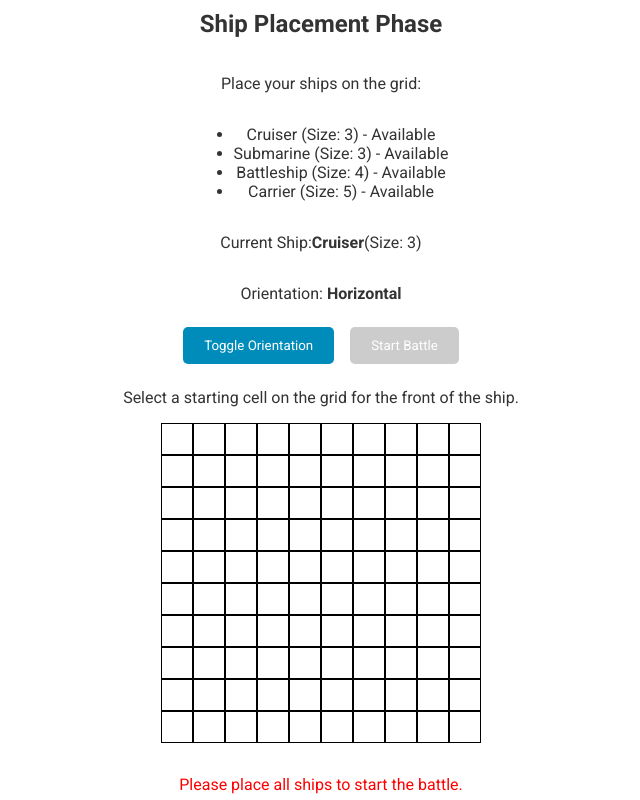
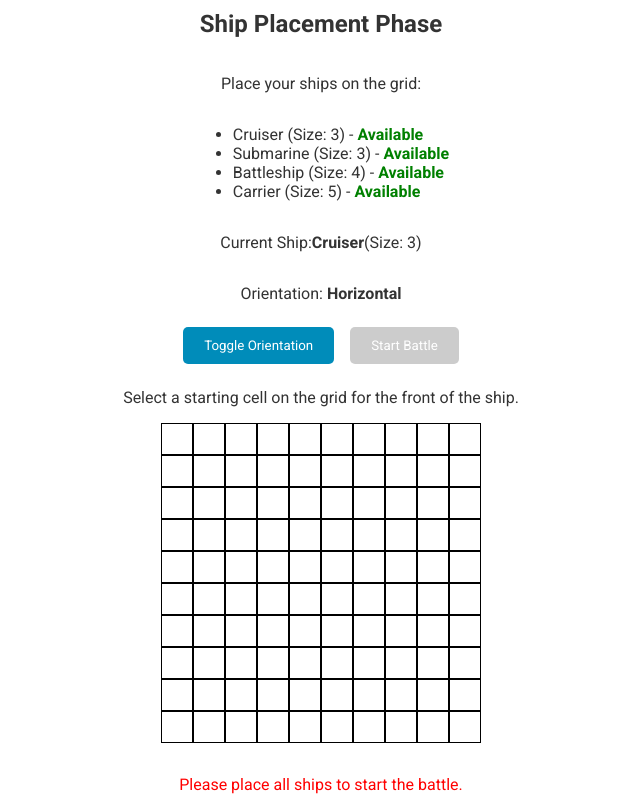
Before and after one commit to DavidMaNYC/Battleships, a React (Vite) app: page / in a window 1280 px wide. Shown: the whole page, without its empty margins (319-959 px from the left). Built offline with nearby package versions, Linux system fonts and the light colour scheme.

Commit message:
added some color to text

```diff
--- a/src/App.tsx
+++ b/src/App.tsx
@@ -240,9 +240,11 @@ export const App = () => {
             {initialShips.map((ship) => (
               <li key={ship.name}>
                 {ship.name} (Size: {ship.size}) -{" "}
-                {placedShips.some((s) => s.name === ship.name)
-                  ? "Placed"
-                  : "Available"}
+                {placedShips.some((s) => s.name === ship.name) ? (
+                  <strong className="red-text">Placed</strong>
+                ) : (
+                  <strong className="green-text"> Available</strong>
+                )}
               </li>
             ))}
           </ul>
--- a/src/index.css
+++ b/src/index.css
@@ -8,7 +8,6 @@ button {
 
 #root {
   margin: 0 auto;
-  text-align: center;
   width: 100vw;
   height: 100vh;
 }
@@ -77,6 +76,9 @@ button:disabled {
 .red-text {
   color: red;
 }
+.green-text {
+  color: green;
+}
 @media only screen and (max-width: 600px) {
   .board-container,
   .grid-container {
```
